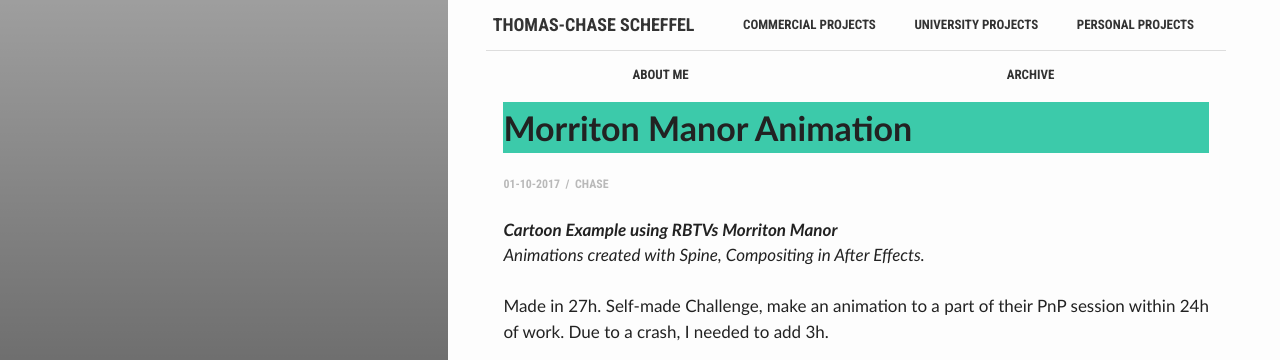
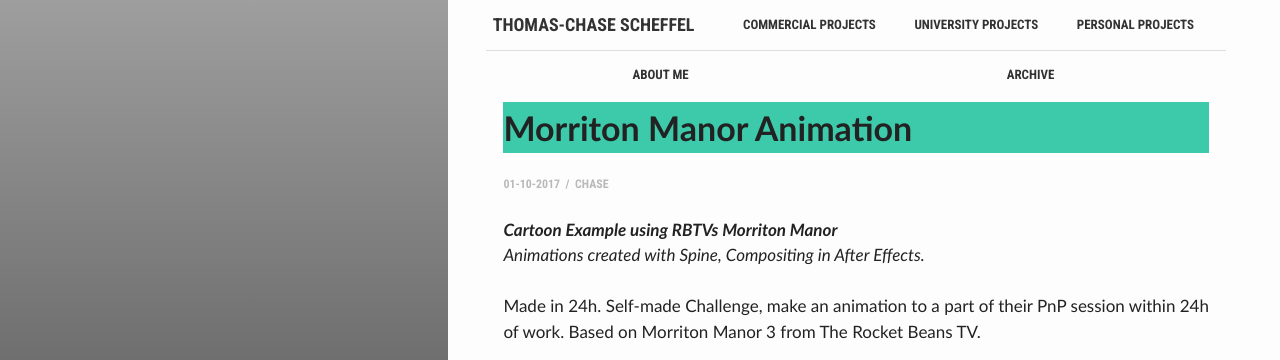
Before and after one commit to ChaseTheHunter/chasethehunter.github.io, a Jekyll site: the page built from _posts/2017-02-23-RocketBeans-morritonmanor.markdown, in a window 1280 px wide and 900 px high, cut to the strip 0-360 px from the top of the window. Built offline with Jekyll 4.4.1, drawn with Linux system fonts in a browser that asks for light colours.

Commit message:
Update 2017-02-23-RocketBeans-morritonmanor.markdown

```diff
--- a/_posts/2017-02-23-RocketBeans-morritonmanor.markdown
+++ b/_posts/2017-02-23-RocketBeans-morritonmanor.markdown
@@ -12,7 +12,7 @@ bg: 'aside/mmrbtv.png'
 *__Cartoon Example using RBTVs Morriton Manor__ <br>
 Animations created with Spine, Compositing in After Effects.*
 <br/><br/>
-Made in 27h. Self-made Challenge, make an animation to a part of their PnP session within 24h of work. Due to a crash, I needed to add 3h.
+Made in 24h. Self-made Challenge, make an animation to a part of their PnP session within 24h of work. Based on Morriton Manor 3 from The Rocket Beans TV.
 
 {% include youtubePlayer.html id='EfU7iN9SEnI' %}
 <p align="center"><i> Video: Morriton Manor - Eine 'Exe! (German) </i></p>
```
